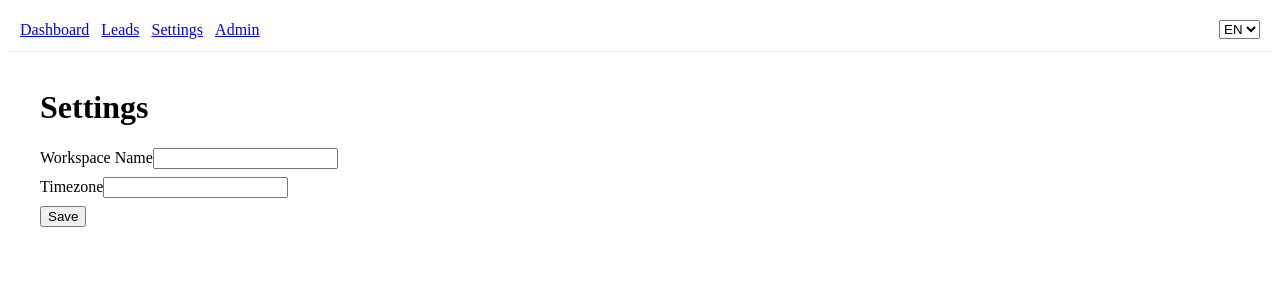
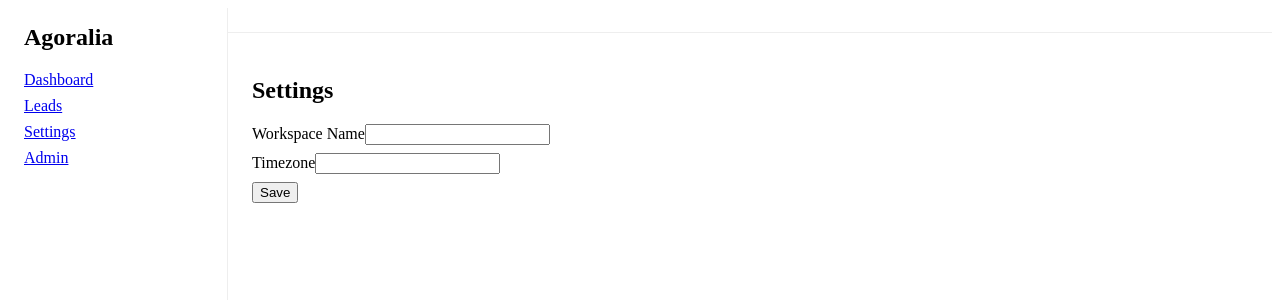
Before and after one commit to Streetfire99/Agoralia, a React (Vite) app in the folder frontend/: page /settings in a window 1280 px wide. Shown: the top 300 px of the page. Built offline with nearby package versions, Linux system fonts and the light colour scheme; no server answers.

Commit message:
feat(ui): restore app shell with sidebar/topbar layout and nested routes

```diff
--- a/frontend/src/layouts/Root.jsx
+++ b/frontend/src/layouts/Root.jsx
@@ -0,0 +1,26 @@
+import { Link, Outlet } from 'react-router-dom'
+import UsageBar from '../components/UsageBar.jsx'
+
+export default function Root() {
+	return (
+		<div style={{ display:'grid', gridTemplateColumns:'220px 1fr', minHeight:'100vh' }}>
+			<aside style={{ borderRight:'1px solid #eee', padding:16 }}>
+				<h2 style={{ marginTop:0 }}>Agoralia</h2>
+				<nav style={{ display:'grid', gap:8 }}>
+					<Link to="/">Dashboard</Link>
+					<Link to="/leads">Leads</Link>
+					<Link to="/settings">Settings</Link>
+					<Link to="/admin">Admin</Link>
+				</nav>
+			</aside>
+			<section>
+				<header style={{ display:'flex', alignItems:'center', gap:12, padding:'12px 16px', borderBottom:'1px solid #eee' }}>
+					<div style={{ marginLeft:'auto' }}><UsageBar /></div>
+				</header>
+				<div style={{ padding:24 }}>
+					<Outlet />
+				</div>
+			</section>
+		</div>
+	)
+}
--- a/frontend/src/main.jsx
+++ b/frontend/src/main.jsx
@@ -1,61 +1,14 @@
 import React from 'react'
 import { createRoot } from 'react-dom/client'
-import { BrowserRouter, Routes, Route, Navigate, Link } from 'react-router-dom'
+import { BrowserRouter, Routes, Route, Navigate } from 'react-router-dom'
 import './index.css'
 import Dashboard from './pages/Dashboard.jsx'
 import Leads from './pages/Leads.jsx'
 import Settings from './pages/Settings.jsx'
 import Admin from './pages/Admin.jsx'
-import { I18nProvider, useI18n } from './lib/i18n.jsx'
+import { I18nProvider } from './lib/i18n.jsx'
 import { ToastProvider } from './components/ToastProvider.jsx'
-import UsageBar from './components/UsageBar.jsx'
-
-function LangSwitcher() {
-	const { locale, setLocale } = useI18n()
-	return (
-		<select value={locale} onChange={(e)=> setLocale(e.target.value)}>
-			<option value="en-US">EN</option>
-			<option value="it-IT">IT</option>
-			<option value="fr-FR">FR</option>
-			<option value="ar-EG">AR</option>
-			<option value="hi-IN">HI</option>
-		</select>
-	)
-}
-
-function Nav() {
-	const navStyle = { display: 'flex', gap: 12, padding: 12, borderBottom: '1px solid #eee', alignItems:'center' }
-	return (
-		<nav style={navStyle}>
-			<Link to="/">Dashboard</Link>
-			<Link to="/leads">Leads</Link>
-			<Link to="/settings">Settings</Link>
-			<Link to="/admin">Admin</Link>
-			<div style={{ marginLeft:'auto', display:'flex', gap:12, alignItems:'center' }}>
-				<UsageBar />
-				<LangSwitcher />
-			</div>
-		</nav>
-	)
-}
-
-function AppShell() {
-	const wrap = { maxWidth: 1200, margin: '0 auto', padding: 16 }
-	return (
-		<div>
-			<Nav />
-			<main style={wrap}>
-				<Routes>
-					<Route path="/" element={<Dashboard />} />
-					<Route path="/leads" element={<Leads />} />
-					<Route path="/settings" element={<Settings />} />
-					<Route path="/admin" element={<Admin />} />
-					<Route path="*" element={<Navigate to="/" replace />} />
-				</Routes>
-			</main>
-		</div>
-	)
-}
+import Root from './layouts/Root.jsx'
 
 const rootEl = document.getElementById('root')
 if (rootEl) {
@@ -63,7 +16,15 @@ if (rootEl) {
 		<ToastProvider>
 			<I18nProvider>
 				<BrowserRouter>
-					<AppShell />
+					<Routes>
+						<Route element={<Root />}>
+							<Route index element={<Dashboard />} />
+							<Route path="leads" element={<Leads />} />
+							<Route path="settings" element={<Settings />} />
+							<Route path="admin" element={<Admin />} />
+							<Route path="*" element={<Navigate to="/" replace />} />
+						</Route>
+					</Routes>
 				</BrowserRouter>
 			</I18nProvider>
 		</ToastProvider>
```
